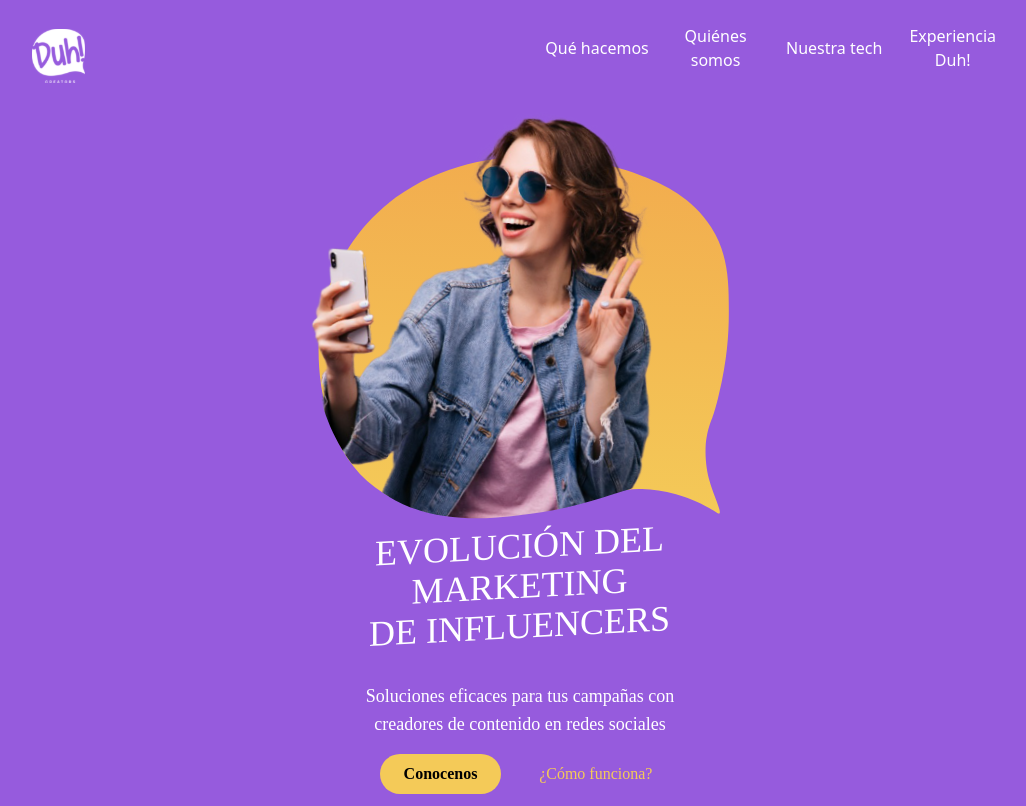
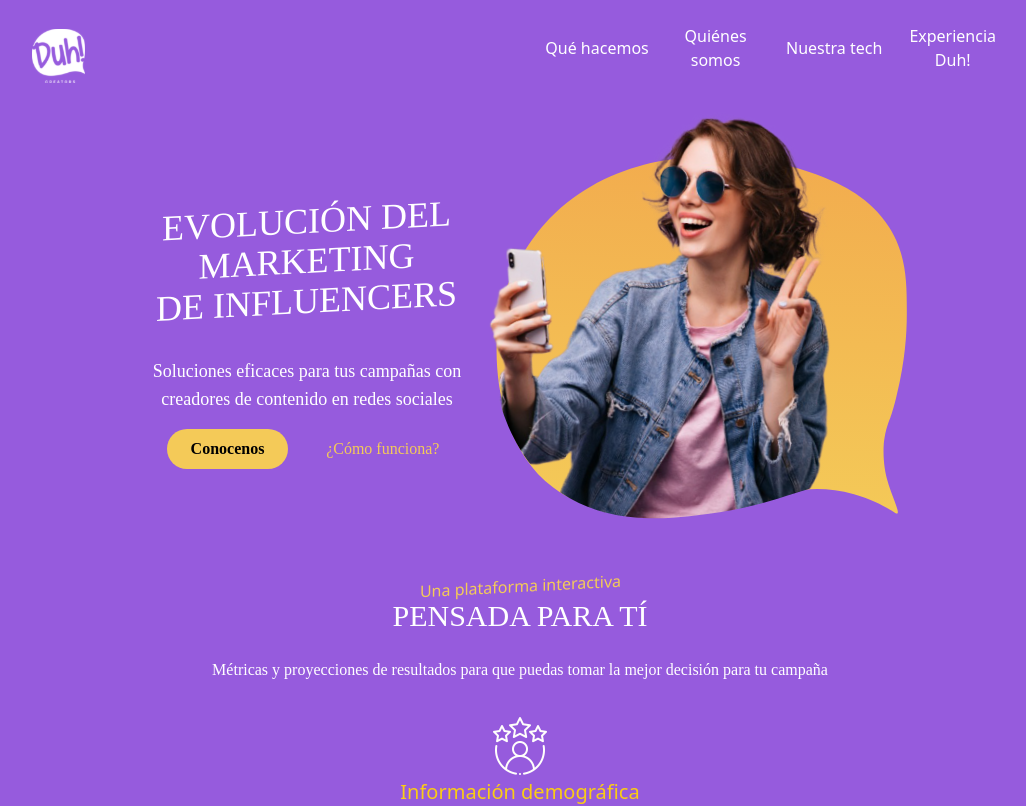
Before and after one commit to jumperning/duh, a React (Vite) app: page / in a window 1280 px wide. Shown: the top 806 px of the page, without its empty margins (120-1146 px from the left). Built offline with nearby package versions, Linux system fonts and the light colour scheme; a web font is replaced by a local one.

Commit message:
add desktop for first section

```diff
--- a/src/components/sections/conocenos/index.tsx
+++ b/src/components/sections/conocenos/index.tsx
@@ -4,7 +4,7 @@ import ConocenosAnim from "./animation"
 function Conocenos() {
 
     return (
-        <section className="w-full flex flex-col justify-center items-center gap-4 mt-12">
+        <section className="w-full flex flex-col md:flex-row-reverse justify-center items-center gap-4 mt-12 overflow-x-clip">
             <ConocenosAnim />
             <div className="flex flex-col justify-center items-center gap-4">
                 <MainTitle>
```
